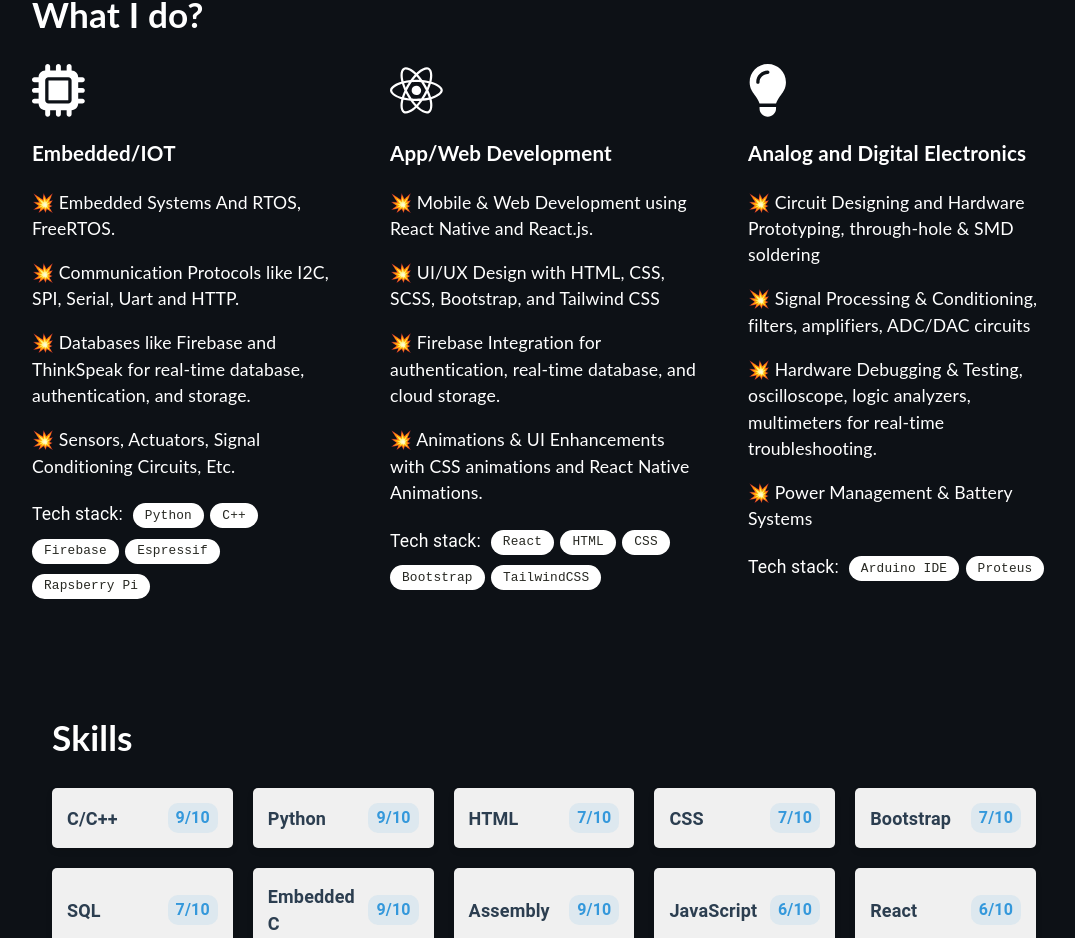
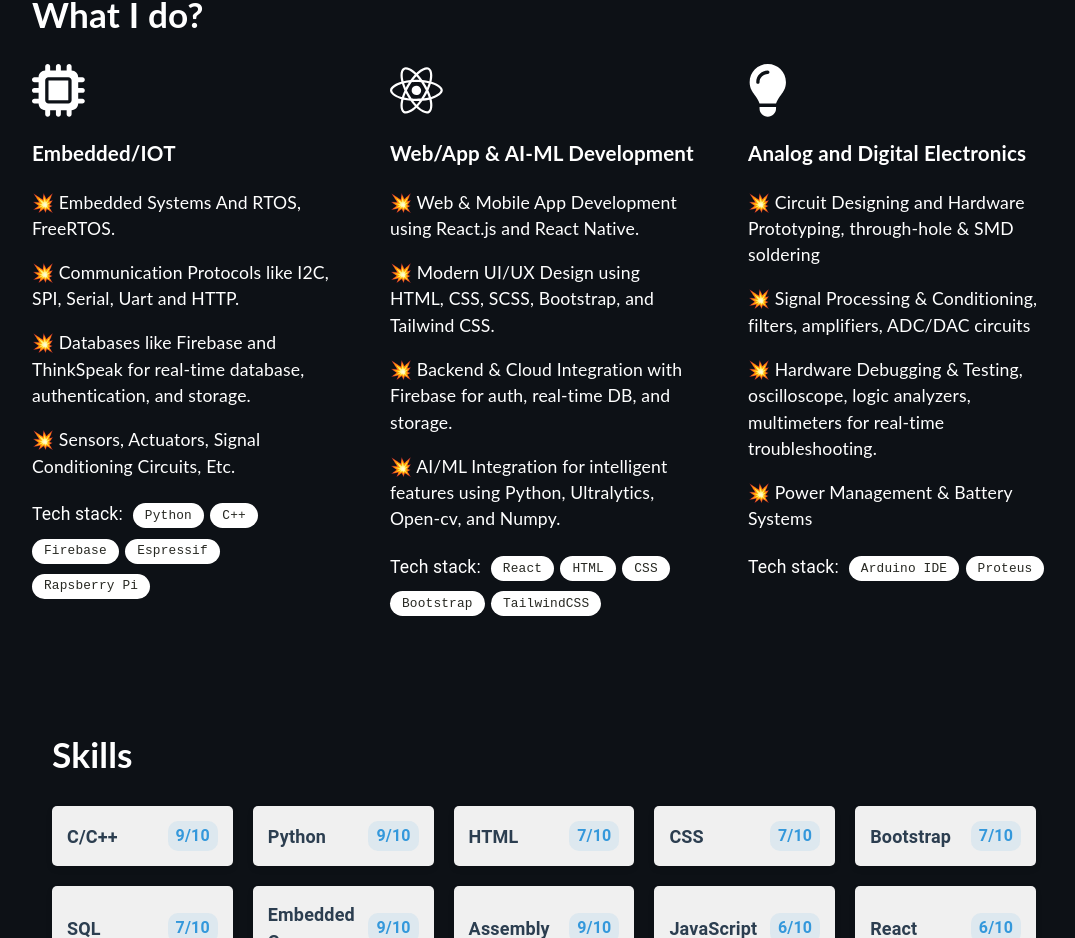
Before and after one commit to CalebLewis14/Portfolio_Caleb, a React (Create React App) app: page / in a window 1280 px wide. Shown: the part 928-1866 px from the top of the page, without its empty margins (96-1171 px from the left). Built offline with nearby package versions, Linux system fonts and the light colour scheme.

Commit message:
latesttt

```diff
--- a/src/components/Expertise.tsx
+++ b/src/components/Expertise.tsx
@@ -49,12 +49,12 @@ function Expertise() {
                 </div>
 
                 <div className="skill">
-                    <FontAwesomeIcon icon={faReact} size="3x"/>
-                    <h3>App/Web Development</h3>
-                    <p>💥 Mobile & Web Development using React Native and React.js.</p>
-                    <p>💥 UI/UX Design with HTML, CSS, SCSS, Bootstrap, and Tailwind CSS</p>
-                    <p>💥 Firebase Integration for authentication, real-time database, and cloud storage.</p>
-                    <p>💥 Animations & UI Enhancements with CSS animations and React Native Animations.</p>
+                <FontAwesomeIcon icon={faReact} size="3x" />
+                    <h3>Web/App & AI-ML Development</h3>
+                    <p>💥 Web & Mobile App Development using React.js and React Native.</p>
+                    <p>💥 Modern UI/UX Design using HTML, CSS, SCSS, Bootstrap, and Tailwind CSS.</p>
+                    <p>💥 Backend & Cloud Integration with Firebase for auth, real-time DB, and storage.</p>
+                    <p>💥 AI/ML Integration for intelligent features using Python, Ultralytics, Open-cv, and Numpy.</p>
                     <div className="flex-chips">
                         <span className="chip-title">Tech stack:</span>
                         {labelsSecond.map((label, index) => (
```
